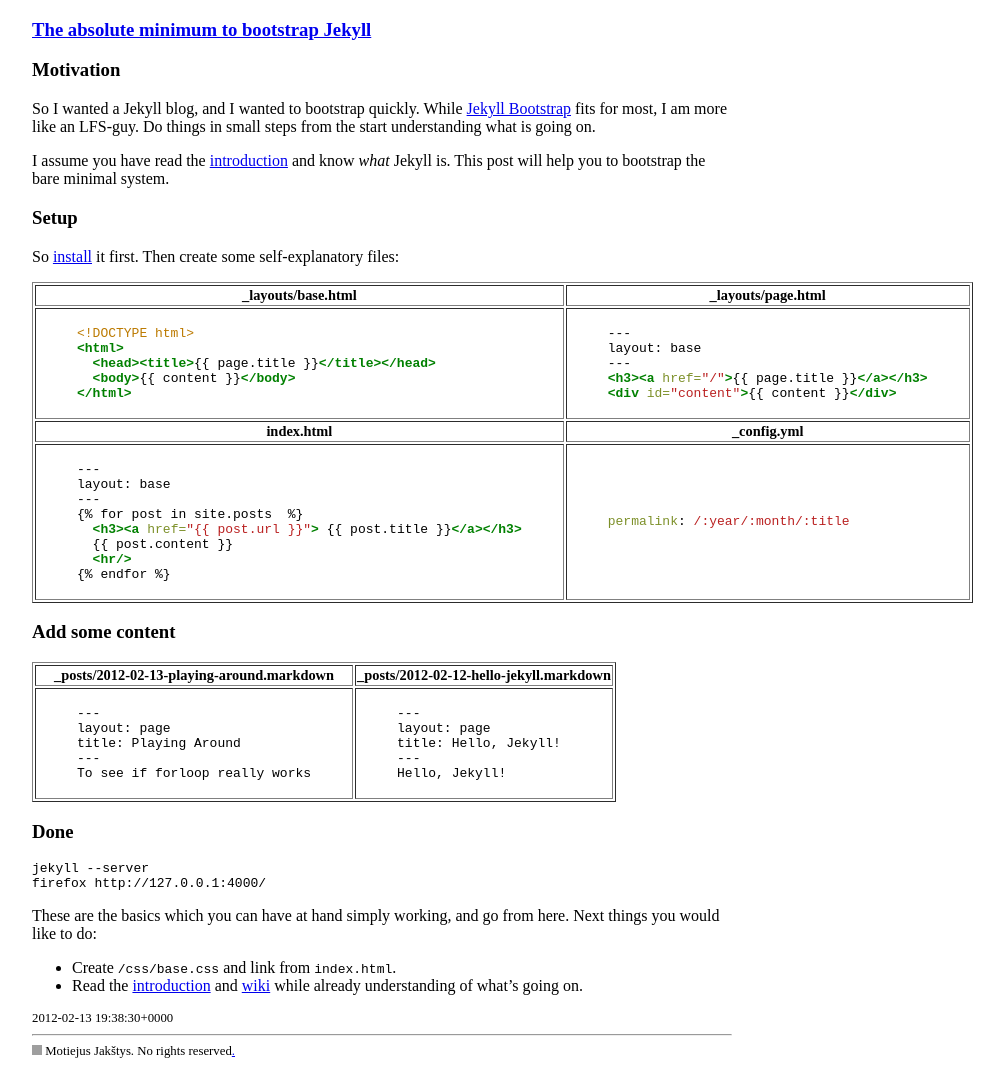
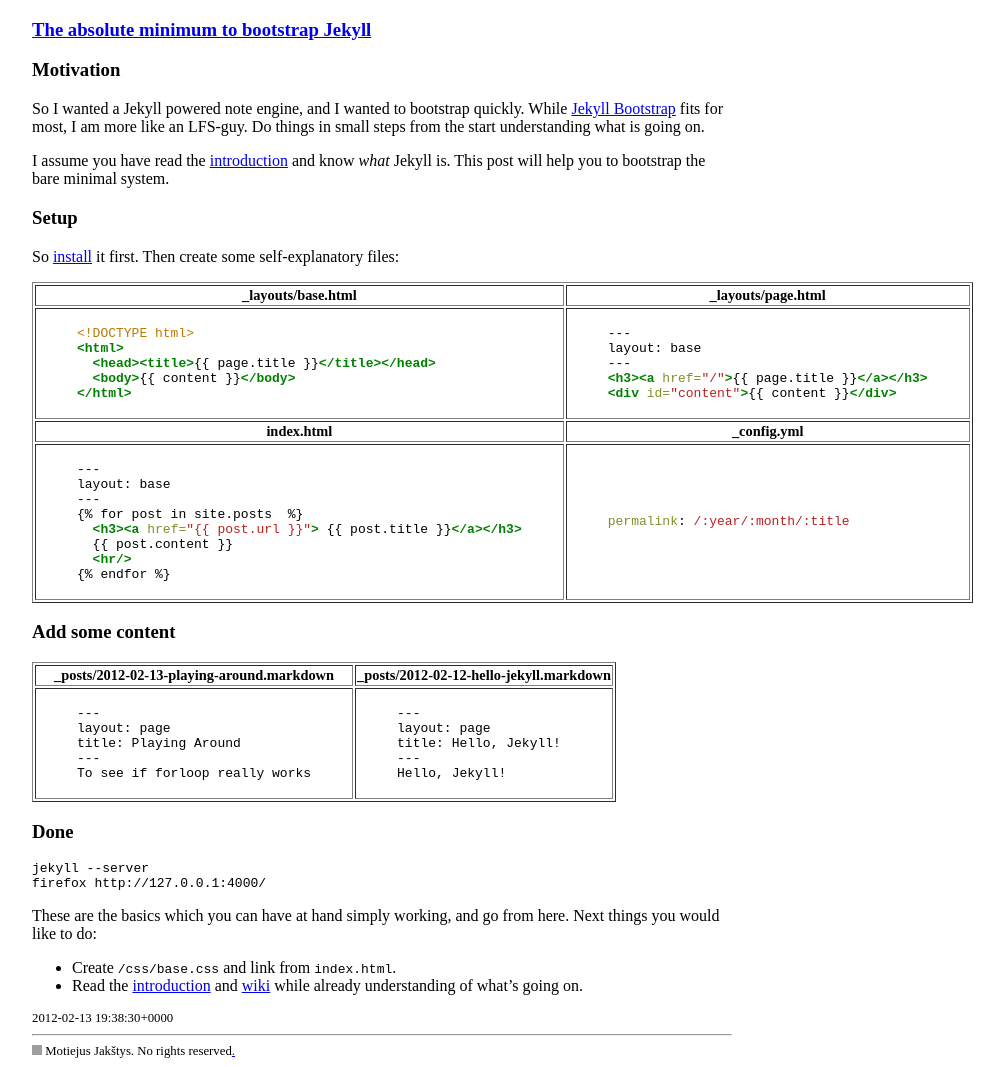
Before and after one commit to Motiejus/motiejus.github.com, a Jekyll site: the page built from _posts/2012-02-13-the-absolute-minimum-required-for-jekyll.markdown, in a window 1280 px wide. Shown: the whole page, without its empty margins (258-1262 px from the left). Built offline with Jekyll 4.4.1, drawn with Linux system fonts in a browser that asks for light colours; grey boxes are pictures that could not be loaded.

Commit message:
Rename blog to what this thing really is

```diff
--- a/_posts/2012-02-13-the-absolute-minimum-required-for-jekyll.markdown
+++ b/_posts/2012-02-13-the-absolute-minimum-required-for-jekyll.markdown
@@ -6,10 +6,10 @@
 
 ### Motivation
 
-So I wanted a Jekyll blog, and I wanted to bootstrap quickly. While [Jekyll
-Bootstrap](http://jekyllbootstrap.com/) fits for most, I am more like an
-LFS-guy. Do things in small steps from the start understanding what is going
-on.
+So I wanted a Jekyll powered note engine, and I wanted to bootstrap quickly.
+While [Jekyll Bootstrap](http://jekyllbootstrap.com/) fits for most, I am more
+like an LFS-guy. Do things in small steps from the start understanding what is
+going on.
 
 I assume you have read the [introduction] and know *what* Jekyll is. This post
 will help you to bootstrap the bare minimal system.
```
